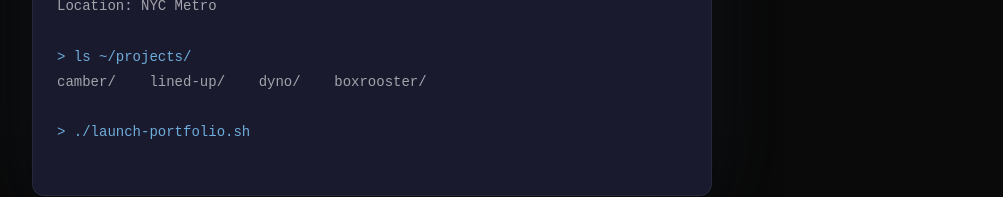
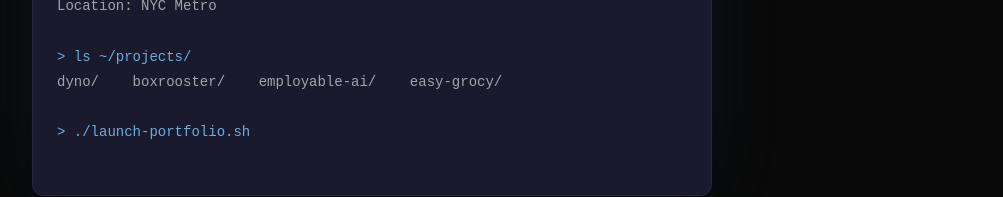
Before and after one commit to Harry-Schlechter/personal-site, a React (Create React App) app in the folder my-app/: page / in a window 1280 px wide. Shown: the part 451-648 px from the top of the page, without its empty margins (268-1271 px from the left). Built offline with nearby package versions, Linux system fonts and the light colour scheme; no server answers.

Commit message:
Remove Camber and LinedUp references from terminal, chat, and dashboard

```diff
--- a/my-app/src/components/DynoChat.tsx
+++ b/my-app/src/components/DynoChat.tsx
@@ -89,7 +89,7 @@ const DynoChat: React.FC = () => {
         const q = question.toLowerCase();
 
         if (q.includes('working on') || q.includes('current') || q.includes('building')) {
-            return "Harry's a Senior Software Engineer at Trinity Life Sciences, building enterprise AI platforms for pharma clients. On the side, he's working on Camber (AI for civil engineering), LinedUp (a line-skip app for nightlife), and me — Dyno, his AI life assistant. The guy doesn't stop building.";
+            return "Harry's a Senior Software Engineer at Trinity Life Sciences, building enterprise AI platforms for pharma clients. On the side, he built me — Dyno, his AI life assistant that manages his entire life. He's always building something new. The guy doesn't stop.";
         }
         if (q.includes('tech stack') || q.includes('technologies') || q.includes('languages')) {
             return "His core stack is React, Node.js, TypeScript, and AWS. At Trinity he works heavily with OpenAI and LangChain for the AI platform. He's also deep into Python, PostgreSQL, and has production experience with Kafka, Redis, Docker, and Terraform. Full-stack through and through.";
--- a/my-app/src/components/LiveDashboard.tsx
+++ b/my-app/src/components/LiveDashboard.tsx
@@ -92,7 +92,7 @@ const LiveDashboard: React.FC = () => {
             totalDaysTracked: 28,
             journalStreak: 5,
             caffeineToday: 200,
-            activeProjects: ['Camber', 'LinedUp', 'Dyno'],
+            activeProjects: ['Dyno', 'Boxrooster', 'Personal Site'],
         },
         lastUpdated: new Date().toISOString(),
     });
--- a/my-app/src/components/TerminalIntro.tsx
+++ b/my-app/src/components/TerminalIntro.tsx
@@ -23,7 +23,7 @@ const LINES: DisplayLine[] = [
     { type: 'output', text: 'Location: NYC Metro' },
     { type: 'blank', text: '' },
     { type: 'command', text: '> ls ~/projects/' },
-    { type: 'output', text: 'camber/    lined-up/    dyno/    boxrooster/' },
+    { type: 'output', text: 'dyno/    boxrooster/    employable-ai/    easy-grocy/' },
     { type: 'blank', text: '' },
     { type: 'command', text: '> ./launch-portfolio.sh' },
     { type: 'output', text: 'Building portfolio...' },
```
